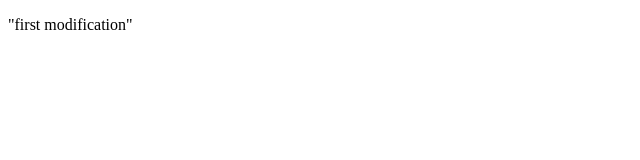
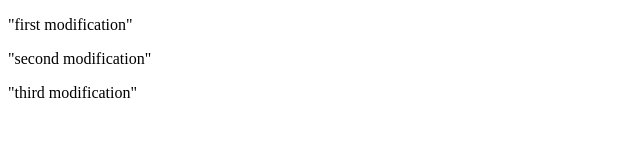
Before and after one commit to picapoll/my_first_git_project, a plain HTML site: page index.html in a window 1280 px wide. Shown: the whole page, without its empty margins (0-640 px from the left). Drawn offline with Linux system fonts and the light colour scheme.

Commit message:
third commit

```diff
--- a/index.html
+++ b/index.html
@@ -6,5 +6,7 @@
 </head>
 <body>
 	<p>"first modification"</p>
+	<p>"second modification"</p>
+	<p>"third modification"</p>
 </body>
 </html>
```
